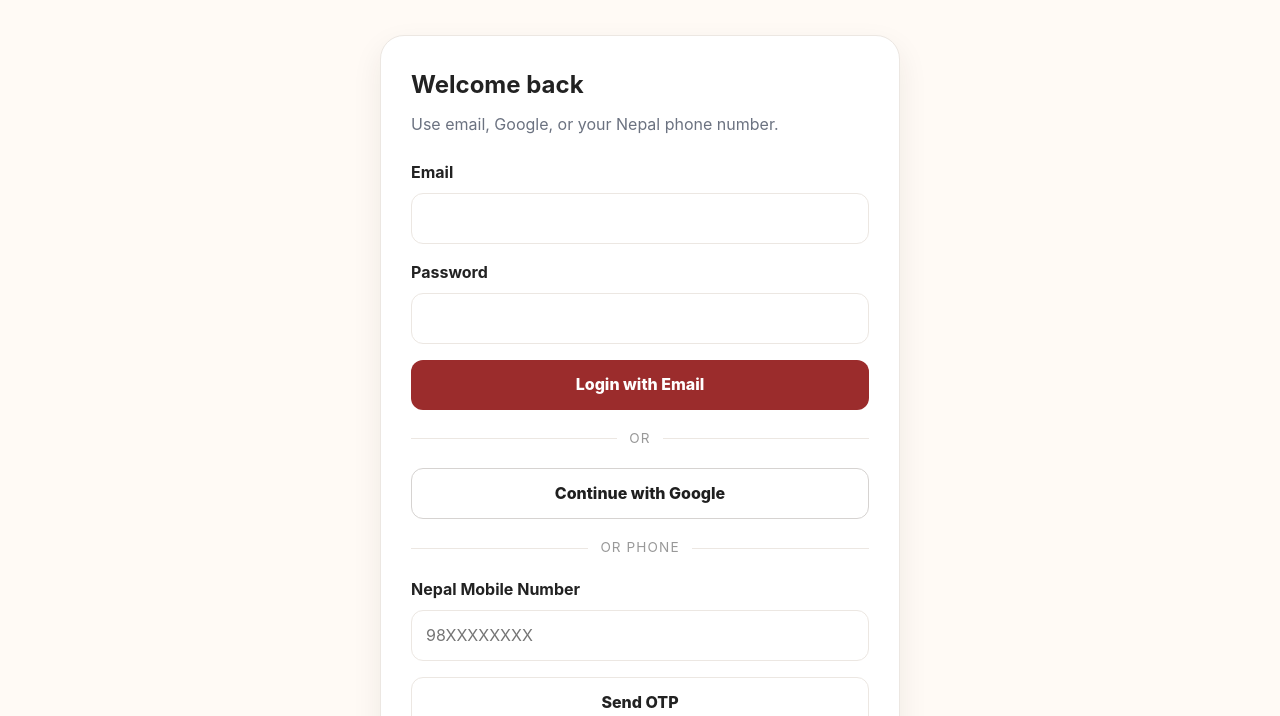
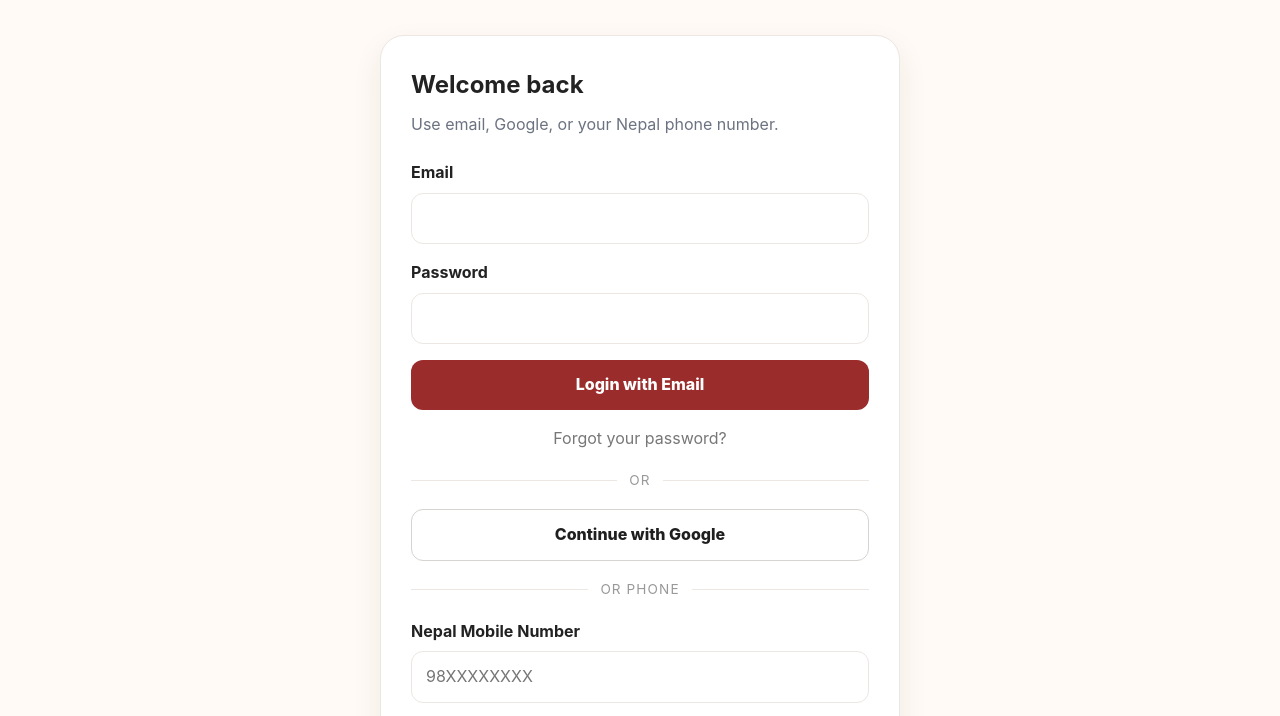
Before and after one commit to aayusholi57-pixel/Hostel-order-system, a plain HTML site: page frontend/login.html in a window 1280 px wide. Shown: the part 78-794 px from the top of the page. Drawn offline with Linux system fonts and the light colour scheme.

Commit message:
Add forgot password link to login

```diff
--- a/frontend/login.html
+++ b/frontend/login.html
@@ -17,6 +17,8 @@
       <button class="btn btn-primary btn-block" type="submit">Login with Email</button>
     </form>
 
+    <p class="auth-switch"><a href="forgot-password.html">Forgot your password?</a></p>
+
     <div class="auth-divider"><span>or</span></div>
     <button id="google-login" class="btn google-btn btn-block" type="button">Continue with Google</button>
 
```
